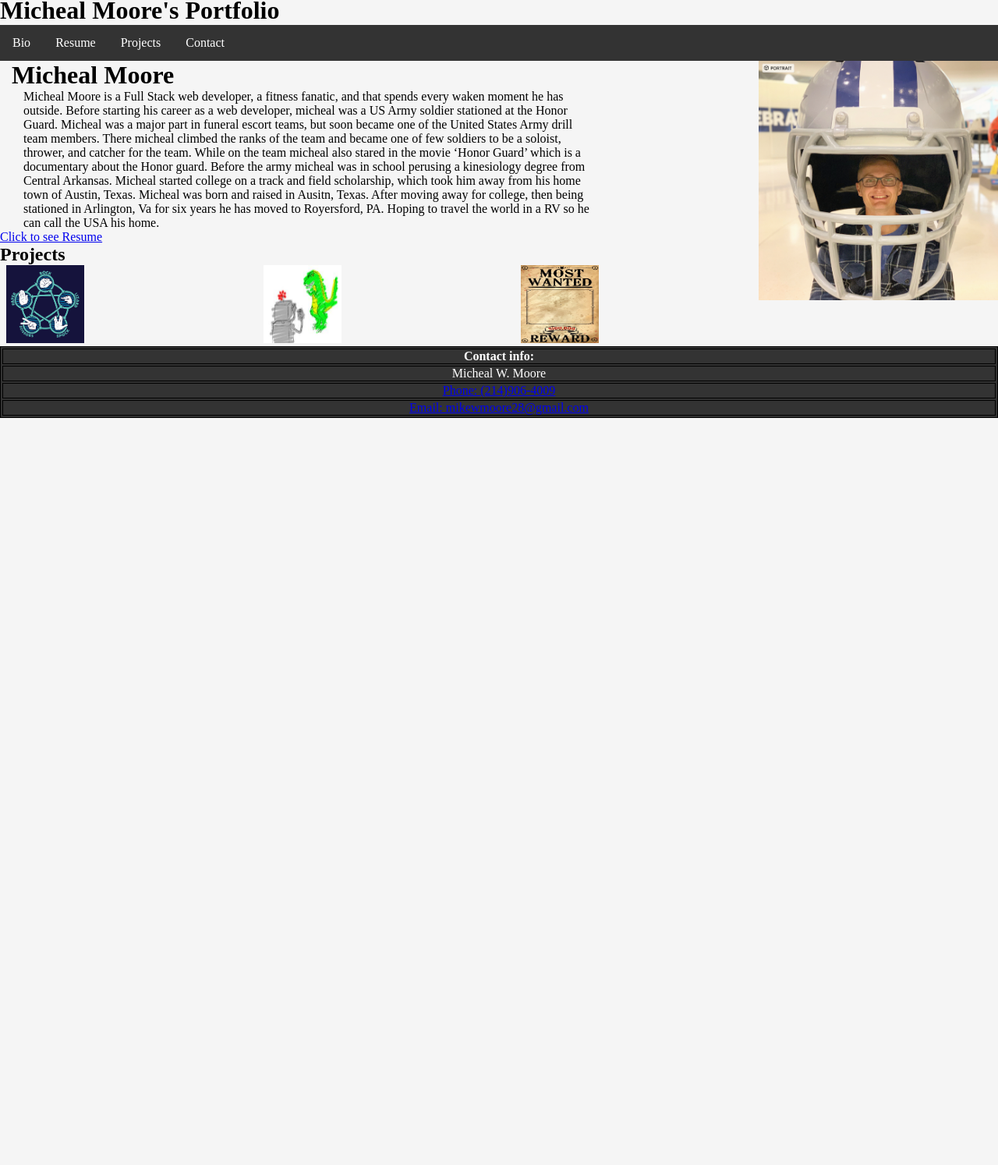
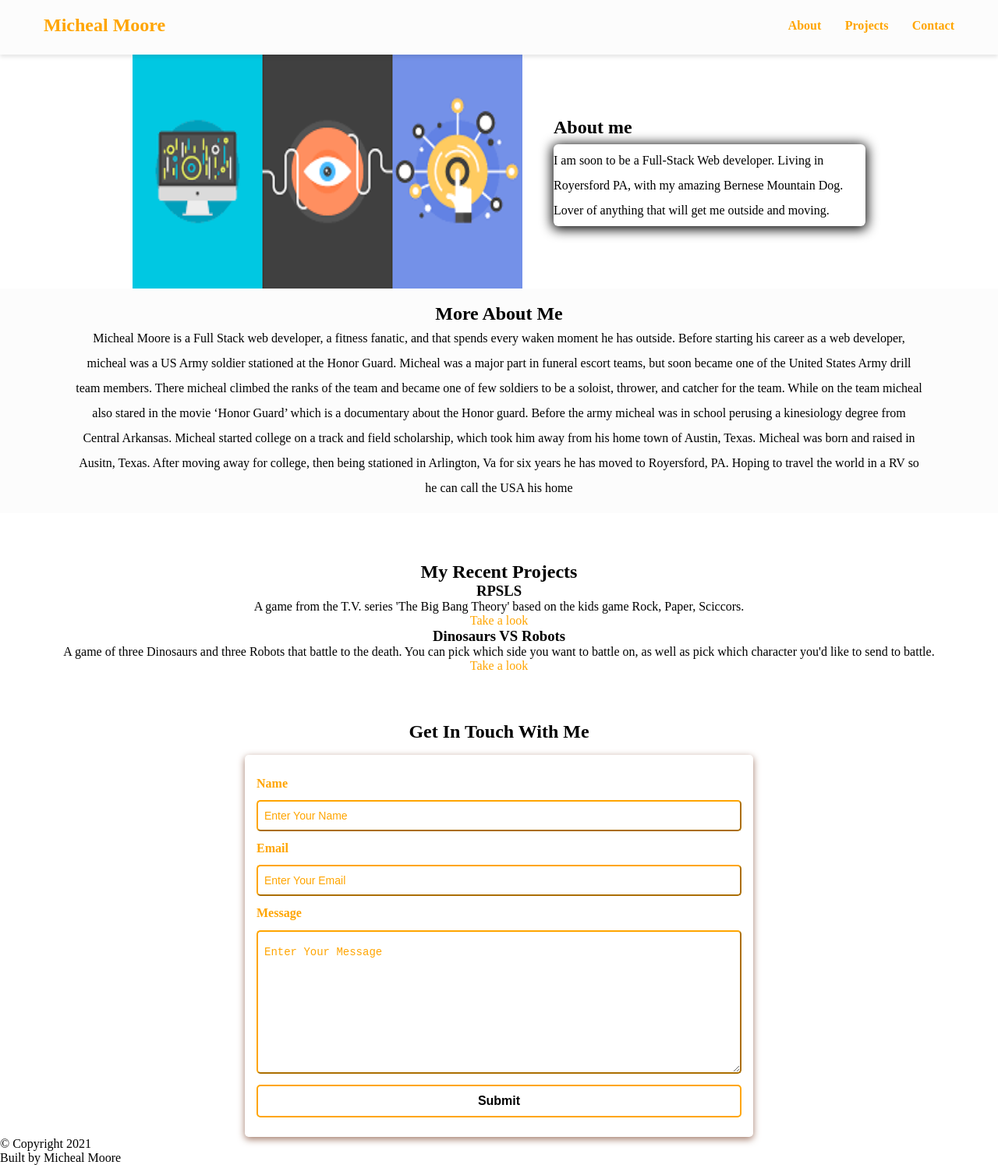
Before and after one commit to MikeMoore94/MikeMoore94.github.io, a plain HTML site: page index1.html in a window 1280 px wide. Shown: the part 5-1499 px from the top of the page at 78% size. Before the commit the page ends 800 px from the top, so only its background shows below. Drawn offline with Linux system fonts and the light colour scheme.

Commit message:
Switch up a few things, added a shadow box to about me, changed how to contact me, and added a footer

```diff
--- a/index1.html
+++ b/index1.html
@@ -1,88 +1,121 @@
 <!DOCTYPE html>
 <html lang="en">
   <head>
-    <meta charset="UTF-8">
-    <meta http-equiv="X-UA-Compatible" content="IE=edge">
-    <meta name="viewport" content="width=, initial-scale=1.0">
-    <title>Micheal Moore Portfolio</title>
-    <link rel="StyleSheet" href="styles1.css">
+    <meta charset="UTF-8" />
+    <meta http-equiv="X-UA-Compatible" content="IE=edge" />
+    <meta name="viewport" content="width=device-width, initial-scale=1.0" />
+
+    <!--CSS Styles -->
+    <link rel="stylesheet" href="assets/css/styles.css" />
+
+    <!-- Favicons -->
+
+    <!-- Animate CSS CDN -->
+    <link rel="stylesheet" href="styles1.css">
+
+    <title>Micheal Moore | Web Developer</title>
   </head>
+
   <body>
-    <h1>Micheal Moore's Portfolio</h1>
     <nav>
-            <style>
-                ul {
-                    list-style-type: none;
-                    margin: 0;
-                    padding: 0;
-                    overflow: hidden;
-                    background-color: #333;
-                    position: -webkit-sticky; /* Safari */
-                    position: sticky;
-                    top: 0;
-                }
-                li {
-                  float: left;
-                }
-                li a {
-                  display: block;
-                  color: white;
-                  text-align: center;
-                  padding: 14px 16px;
-                  text-decoration: none;
-                }
-                li a:hover {
-                  background-color: #111;
-                }
-                </style>
-                </head>
-                <body>
+        <h1>Micheal Moore</h1>
+        <ul class="navigation">
+          <li><a href="#about" class="nav-link">About</a></li>
+          <li><a href="#projects" class="nav-link">Projects</a></li>
+          <li><a href="#contact" class="nav-link">Contact</a></li>
+        </ul>
+        <button class="burger-menu" id="burger-menu">
+          <ion-icon class="bars" name="menu-outline"></ion-icon>
+        </button>
+  </nav>
 
-                    <ul>
-                     <li><a href="#Bio">Bio</a></li>
-                     <li><a href="#resume">Resume</a></li>
-                     <li><a href="#Projects">Projects</a></li>
-                     <li><a href="#Contact">Contact</a></li>
-                    </ul>
+  <section class="about-me" id="about">
+      <img src="images/Main.png" alt="Web Developer animation" class="about-me-img">
+      <div>
+          <h2 class="bio-title">About me</h2>
+          <p class="bio-text">
+            I am soon to be a Full-Stack Web developer. Living in Royersford PA, with my amazing Bernese Mountain Dog. Lover of anything that will get me outside and moving.
+          </p>
+      </div>
+  </section>
+  <section class="more-about-me">
+      <h2>More About Me</h2>
+      <p>
+        Micheal Moore is a Full Stack web developer, a fitness fanatic, and that spends every waken moment he has outside. Before starting his career as a web developer, micheal was a US Army soldier stationed at the Honor Guard. Micheal was a major part in funeral escort teams, but soon became one of the United States Army drill team members. There micheal climbed the ranks of the team and became one of few soldiers to be a soloist, thrower, and catcher for the team. While on the team micheal also stared in the movie ‘Honor Guard’ which is a documentary about the Honor guard. Before the army micheal was in school perusing a kinesiology degree from Central Arkansas.  Micheal started college on a track and field scholarship, which took him away from his home town of Austin, Texas. Micheal was born and raised in Ausitn, Texas. After moving away for college, then being stationed in Arlington, Va for six years he has moved to Royersford, PA. Hoping to travel the world in a RV so he can call the USA his home
+      </p>
 
-         </nav>
-    <div class="bio-image">
-        <img class="bio-image" src="images/smiling.png" alt="Micheal Moore">
+  </section>
+  <section class="projects" id="projects">
+      <h2 class="project-title">My Recent Projects</h2>
+      <div class="RPSLS">
+          <h3>RPSLS</h3>
+          <p class="rpsls details">
+                A game from the T.V. series 'The Big Bang Theory' based on the kids game Rock, Paper, Sciccors.
+          </p>
+          <a href="https://github.com/MikeMoore94/RPSLS" class="project-link">Take a look</a>
       </div>
+      <div class="Robo-vs-Dino">
+          <h3>Dinosaurs VS Robots</h3>
+          <p class="Robo vs Dino details">
+              A game of three Dinosaurs and three Robots that battle to the death. You can pick which side you want to battle on, as well as pick which character you'd like to send to battle.
+          </p>
+          <a href="https://github.com/MikeMoore94/Robots-vs-Dinosars-" class="project-link1">Take a look</a>
+      </div>
+  </section>
 
-    <div id="Bio" class="bio">
-        <h1>Micheal Moore</h1>
-        <p class="bio"> Micheal Moore is a Full Stack web developer, a fitness fanatic, and that spends every waken moment he has outside. Before starting his career as a web developer, micheal was a US Army soldier stationed at the Honor Guard. Micheal was a major part in funeral escort teams, but soon became one of the United States Army drill team members. There micheal climbed the ranks of the team and became one of few soldiers to be a soloist, thrower, and catcher for the team. While on the team micheal also stared in the movie ‘Honor Guard’ which is a documentary about the Honor guard. Before the army micheal was in school perusing a kinesiology degree from Central Arkansas.  Micheal started college on a track and field scholarship, which took him away from his home town of Austin, Texas. Micheal was born and raised in Ausitn, Texas. After moving away for college, then being stationed in Arlington, Va for six years he has moved to Royersford, PA. Hoping to travel the world in a RV so he can call the USA his home.</p>
+  <section class="contact" id="contact">
+    <h2>Get In Touch With Me</h2>
+    <div class="contact-form-container">
+      <div class="contact-form">
+        <form action="https://formspree.io/f/xyylngw" method="POST">
+          <div class="form-control">
+            <label for="name">Name</label>
+            <input
+              type="text"
+              id="name"
+              name="sender-name"
+              placeholder="Enter Your Name"
+              class="input-field"
+              required
+            />
           </div>
+          <div class="form-control">
+            <label for="email">Email</label>
+            <input
+              type="email"
+              id="email"
+              name="sender-email"
+              placeholder="Enter Your Email"
+              class="input-field"
+              required
+            />
+          </div>
+          <div class="form-control">
+            <label for="message">Message</label>
+            <textarea
+              id="message"
+              cols="60"
+              rows="10"
+              placeholder="Enter Your Message"
+              name="message"
+              class="input-field"
+              required
+            ></textarea>
+          </div>
+          <input
+            type="submit"
+            value="Submit"
+            id="submit-btn"
+            class="submit-btn"
+          />
+        </form>
+      </div>
+    </div>
+  </section>
+  <footer>
+    <p class="copy">&copy; Copyright 2021</p>
+    <p class="copy">
+      Built by Micheal Moore
 
-    <div id="resume">
-        <a href="images/Micheal Moore Resume 2020.pdf">Click to see Resume</a>
-
-    </div>
-<h2>Projects</h2>
-    <div id="Projects" class="Projects">
-
-        <a class="mostwanted" href="https://github.com/MikeMoore94/MostWanted"><img src="images/blank-wanted-poster-template-design-37a9a451cb794713d8bba77bd3c0ca6f_screen.jpeg" alt="DevCode camp: Most wanted Repo" style="width:100px; height:100px;"></a>
-        <a class="RPSLS" href="https://github.com/MikeMoore94/RPSLS.git"><img src="images/images.png"alt="DevCode camp: RPSLS Repo" style="width:100px; height:100px"></a>
-        <a href="https://github.com/MikeMoore94/Robots-vs-Dinosars-"><img src="images/download.jpeg" alt="DevCode camp: Robots vs Dino Repo" style="width:100px; height:100px"></a>
-
-    </div>
-    <div id = "Contact">
-        <table>
-            <tr>
-               <th>Contact info:</th>
-            </tr>
-                <td>Micheal W. Moore</td>
-             </tr>
-                <td><a href="tel: 214-906-4009">Phone: (214)906-4009</a></td>
-             </tr>
-                <td><a href="mailto:mikewmoore28@gmail.com">Email: mikewmoore28@gmail.com</a></td>
-            </tr>
-         </table>
-    </div>
-
-
-
-
-</body>
-</html>
+    </p>
+</footer>
--- a/styles1.css
+++ b/styles1.css
@@ -1,61 +1,180 @@
-*
-{
+
+:root {
+    --normal-font: 400;
+    --bold-font: 700;
+    --bolder-font: 900;
+    --bg-color: #fcfcfc;
+    --primary-color:orange;
+    --secondary-color: purple;
+    --primary-shadow: #8b8eaf;
+    --secondary-shadow: #a17a69;
+    --bottom-margin: 0.5rem;
+    --bottom-margin-2: 1rem;
+    --line-height: 2rem;
+    --transition: 0.3s;
+  }
+
+
+  html {
+    scroll-behavior: smooth;
+  }
+
+
+  * {
     margin: 0;
     padding: 0;
     box-sizing: border-box;
-}
-body
-{
-        background:whitesmoke;
-}
-.bio-image
-{
-    width: 40%;
-    float: right;
-}
-.bio-image img
-{
-    width: 60%;
-    height: 60%;
-}
+  }
 
-.bio
-{
-    margin-left: 15px;
+  ul {
+    list-style-type: none;
+  }
 
-}
-.Projects
-{
+  a {
+    text-decoration: none;
+    color: var(--primary-color);
+  }
+
+  a:hover {
+    color: var(--secondary-color);
+  }
+
+  nav {
+    position: sticky;
+    top: 0;
+    left: 0;
+    z-index: 1;
+    display: flex;
+    align-items: center;
+    justify-content: space-between;
+    padding: 1.5rem 3.5rem;
+    background-color: var(--bg-color);
+    box-shadow: 0 3px 5px rgba(0, 0, 0, 0.1);
+  }
+  nav h1 {
+    color: var(--primary-color);
+  }
+
+  nav a {
+    color: var(--primary-color);
+    transition: var(--transition);
+  }
+  nav a:hover {
+    color: var(--secondary-color);
+    border-bottom: 2px solid var(--secondary-color);
+  }
+
+  nav ul {
+    display: flex;
+    gap: 1.9rem;
+  }
+
+  nav ul li {
+    font-weight: var(--bold-font);
+  }
+  .burger-menu {
+    color: var(--primary-color);
+    font-size: 2rem;
+    border: 0;
+    background-color: transparent;
+    cursor: pointer;
+    display: none;
+  }
+
+  .about-me {
+    display: flex;
+    align-items: center;
+    justify-content: center;
+    gap: 2.5rem;
+    max-width: 68.75rem;
+    margin: auto;
+  }
+  .about-me-img{
+      width: 500px;
+      height: 300px;
+  }
+
+  .bio-text {
+    width: 25rem;
+    padding: 0.625rem;
+    border-radius: 6px;
+    box-shadow: 0px 2px 15px 2px ;
+  }
+
+  .bio-title {
+    margin-bottom: var(--bottom-margin);
+  }
+
+  .bio-text {
+    line-height: var(--line-height);
+    padding: 0.3rem 0;
+  }
+  .more-about-me {
+    background-color: var(--bg-color);
+    padding: 1rem 6rem;
+    margin-bottom: var(--bottom-margin);
     text-align: center;
-    margin-left: 8px;
-    margin-right: 8px;
+    line-height: var(--line-height)
+  }
+  .projects{
+      padding: 30px;
+      margin-top: 2rem;
+      text-align: center;
+  }
+  .contact {
+    margin-top: 2rem;
+  }
 
+  .contact h2 {
+    text-align: center;
+    margin-bottom: var(--bottom-margin-2);
+  }
 
-}
-.mostwanted
-{
-    float: right;
-}
-.RPSLS
-{
-    float: left;
-}
-h1{
-    float: center;
-}
+  .contact-form-container {
+    max-width: 40.75rem;
+    margin: 0 auto;
+    padding: 0.938rem;
+    border-radius: 5px;
+    box-shadow: 0 3px 10px var(--secondary-shadow);
+  }
+  .contact-form-container label {
+    line-height: 2.7em;
+    font-weight: var(--bold-font);
+    color: var(--primary-color);
+  }
 
-table, td, th
-{
-    border: 1px solid black;
-    background-color: #333;
-    color: white
-}
+  .contact-form-container textarea {
+    min-height: 6.25rem;
+    font-size: 14px;
+  }
 
-table
-{
+  .contact-form-container .input-field {
     width: 100%;
+    padding-top: 10px;
+    padding-bottom: 10px;
+    border-radius: 5px;
+    border: none;
+    border: 2px outset var(--primary-color);
+    font-size: 0.875rem;
+    outline: none;
   }
-td
-{
-    text-align: center;
+  .input-field::placeholder {
+    padding: 0.5rem;
+    color: var(--primary-color);
   }
+  .submit-btn {
+    width: 100%;
+    padding: 10px;
+    margin: 10px 0;
+    background-color: #fff;
+    border: 2px solid var(--primary-color);
+    border-radius: 5px;
+    font-size: 1rem;
+    font-weight: var(--bold-font);
+    transition: var(--transition);
+  }
+  .submit-btn:hover {
+    background-color: var(--primary-color);
+    border: 2px solid var(--primary-color);
+    cursor: pointer;
+  }
```
Also changed, not shown: images/Main.png (added). Lines whose indentation alone changed are shown as unchanged.
